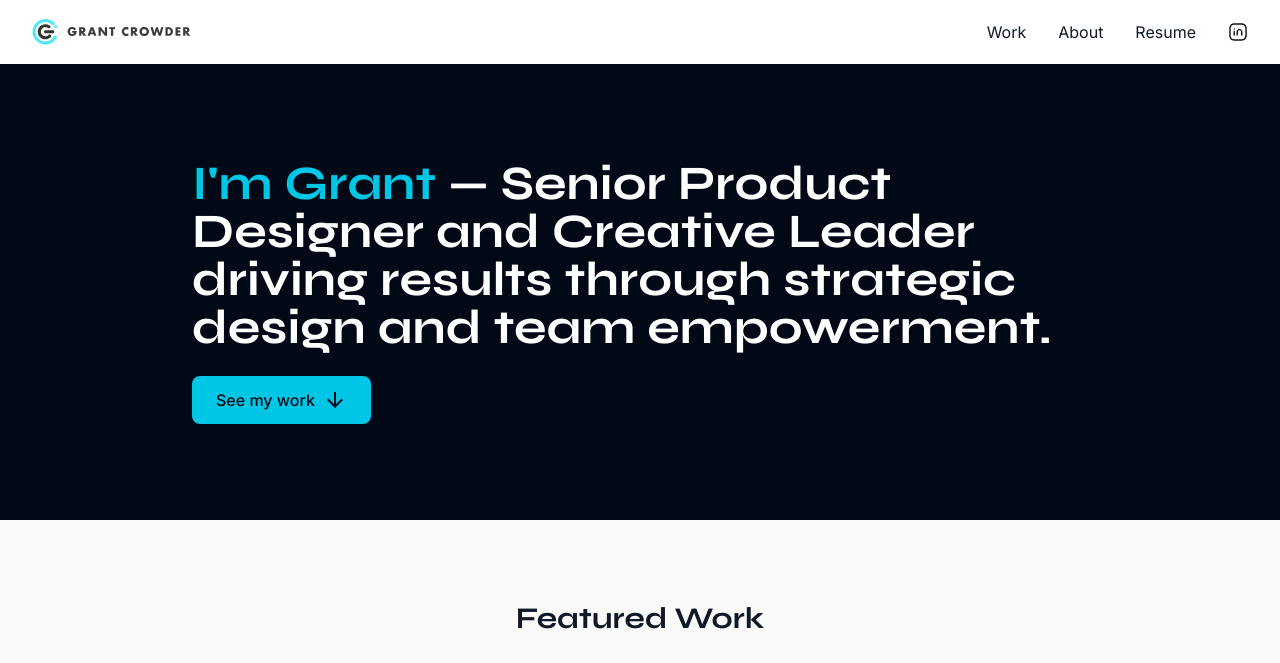
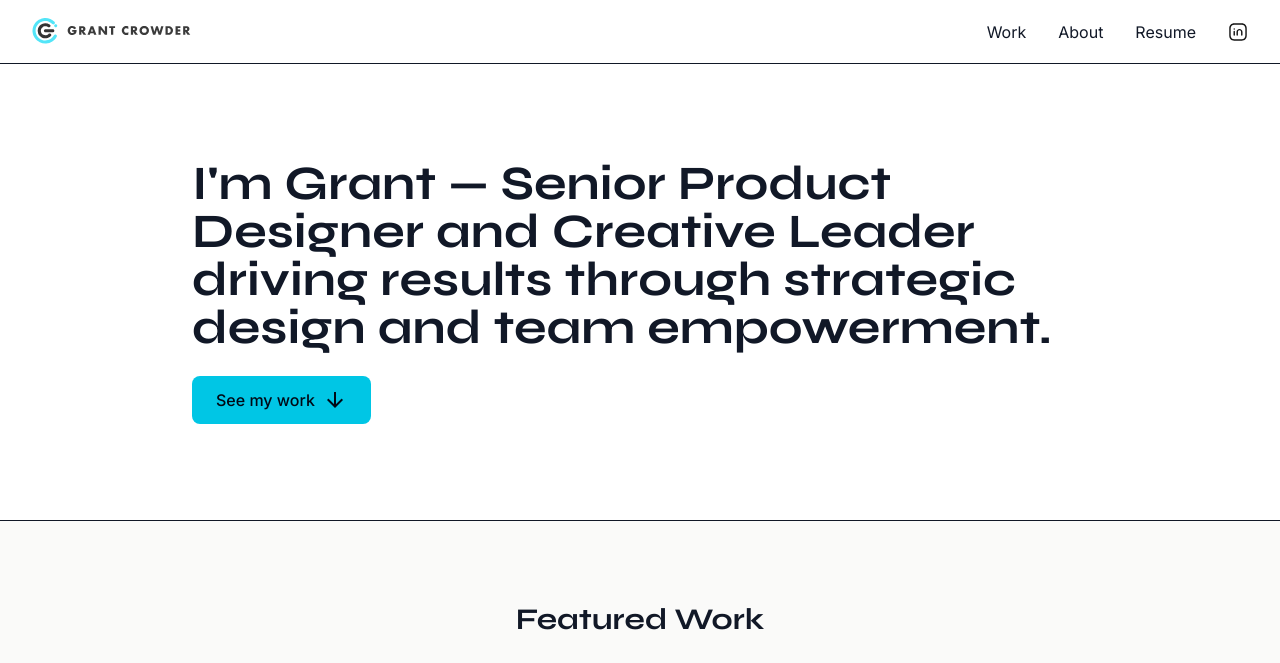
Before and after one commit to GrantC123/old-portfolio, a website: page index.html in a window 1280 px wide. Shown: the top 663 px of the page. Drawn offline with Linux system fonts and the light colour scheme; a web font is replaced by a local one.

Commit message:
updated style

```diff
--- a/index.html
+++ b/index.html
@@ -19,11 +19,11 @@
     <header>
        <navigation-menu></navigation-menu>
     </header>
-    <section class="py-16 md:py-24 bg-linear-to-b bg-coral-900">
+    <section class=" border-b border-1 border-gray-900 py-16 md:py-24 bg-linear-to-b bg-white">
       <div class="max-w-7xl mx-auto px-6">
         <div class="max-w-4xl mx-auto">
-            <div class="typewriter font-syne text-4xl md:text-5xl font-bold leading-none text-white" style="font-family: Syne, sans-serif !important;">
-                <span class="text-coral-300">I'm Grant</span> — Senior Product Designer and Creative Leader driving results through strategic design and team empowerment.
+            <div class="typewriter font-syne text-4xl md:text-5xl font-bold leading-none text-gray-900 min-h-[7rem] md:min-h-[9rem]" style="font-family: Syne, sans-serif !important;">
+                <span class="text-gray-900">I'm Grant</span> — Senior Product Designer and Creative Leader driving results through strategic design and team empowerment.
             </div>
             <a href="#project-section" class="inline-flex items-center px-6 py-3 bg-coral-300 text-coral-900 font-medium rounded-lg transition-transform duration-300 transform hover:scale-105 mt-6">
                 See my work
@@ -94,8 +94,8 @@
     <!-- Logo Showcase Section -->
     <section class="py-16 px-6 bg-white">
         <div class="max-w-5xl mx-auto">
-            <h2 class="text-3xl font-syne font-bold text-center mb-2">
-                Brands I've worked with
+            <h2 class="text-3xl font-syne font-bold text-center mb-2 text-pretty">
+                Brands I've worked&nbsp;with
             </h2>
 
 
--- a/wc-nav-component.js
+++ b/wc-nav-component.js
@@ -10,7 +10,7 @@ class NavigationMenu extends HTMLElement {
 
     render() {
         this.innerHTML = `
-            <nav class="bg-white text-gray-900 flex justify-between items-center px-8 py-4 z-50 h-16 shadow-xs relative">
+            <nav class="bg-white border-b border-1 border-gray-900 text-gray-900 flex justify-between items-center px-8 py-4 z-50 h-16 shadow-xs relative">
                 <div class="max-w-7xl flex justify-between grow mx-auto">
                 <div class="flex items-center">
                     <a href="index.html">
@@ -18,17 +18,17 @@ class NavigationMenu extends HTMLElement {
                     </a>
                 </div>
                 <ul class="hidden md:flex items-center space-x-8 list-none m-0 p-0">
-                    <li><a href="index.html#project-section" class="text-gray-900 no-underline hover:text-purple-600 transition-colors">Work</a></li>
-                    <li><a href="about.html" class="text-gray-900 no-underline hover:text-purple-600 transition-colors">About</a></li>
-                    <li><a href="PDF/Grant Crowder - Resume.pdf" class="text-gray-900 no-underline hover:text-purple-600 transition-colors">Resume</a></li>
-                    <li><a href="https://www.linkedin.com/in/grantcrowder/" class="text-gray-900 hover:text-purple-600 transition-colors"><img src="Images/linkedin.svg" alt="LinkedIn" class="h-5 w-5"></a></li>
+                    <li><a href="index.html#project-section" class="text-gray-900 no-underline hover:text-coral-500 transition-colors">Work</a></li>
+                    <li><a href="about.html" class="text-gray-900 no-underline hover:text-coral-500 transition-colors">About</a></li>
+                    <li><a href="PDF/Grant Crowder - Resume.pdf" class="text-gray-900 no-underline hover:text-coral-500 transition-colors">Resume</a></li>
+                    <li><a href="https://www.linkedin.com/in/grantcrowder/" class="text-gray-900 hover:text-coral-500 transition-colors"><img src="Images/linkedin.svg" alt="LinkedIn" class="h-5 w-5"></a></li>
                 </ul>
                 <!-- Mobile Menu -->
                 <ul class="mobile-menu hidden fixed left-0 right-0 top-16 bg-white py-4 px-8 space-y-4 transition-all duration-300 ease-in-out md:hidden shadow-lg z-30">
-                    <li><a href="index.html#project-section" class="text-gray-900 no-underline hover:text-purple-600 transition-colors block">Work</a></li>
-                    <li><a href="about.html" class="text-gray-900 no-underline hover:text-purple-600 transition-colors block">About</a></li>
-                    <li><a href="PDF/Grant Crowder - Resume.pdf" class="text-gray-900 no-underline hover:text-purple-600 transition-colors block">Resume</a></li>
-                    <li><a href="https://www.linkedin.com/in/grantcrowder/" class="text-gray-900 hover:text-purple-600 transition-colors block"><img src="Images/linkedin.svg" alt="LinkedIn" class="h-5 w-5"></a></li>
+                    <li><a href="index.html#project-section" class="text-gray-900 no-underline hover:text-coral-500 transition-colors block">Work</a></li>
+                    <li><a href="about.html" class="text-gray-900 no-underline hover:text-coral-500 transition-colors block">About</a></li>
+                    <li><a href="PDF/Grant Crowder - Resume.pdf" class="text-gray-900 no-underline hover:text-coral-500 transition-colors block">Resume</a></li>
+                    <li><a href="https://www.linkedin.com/in/grantcrowder/" class="text-gray-900 hover:text-coral-500 transition-colors block"><img src="Images/linkedin.svg" alt="LinkedIn" class="h-5 w-5"></a></li>
                 </ul>
                 <button class="hamburger block md:hidden focus:outline-none z-50 relative" aria-label="Menu">
                     <span class="block w-6 h-0.5 bg-gray-900 mb-1.5 transition-all"></span>
```
Also changed, not shown: dist/output.css, src/output.css.
